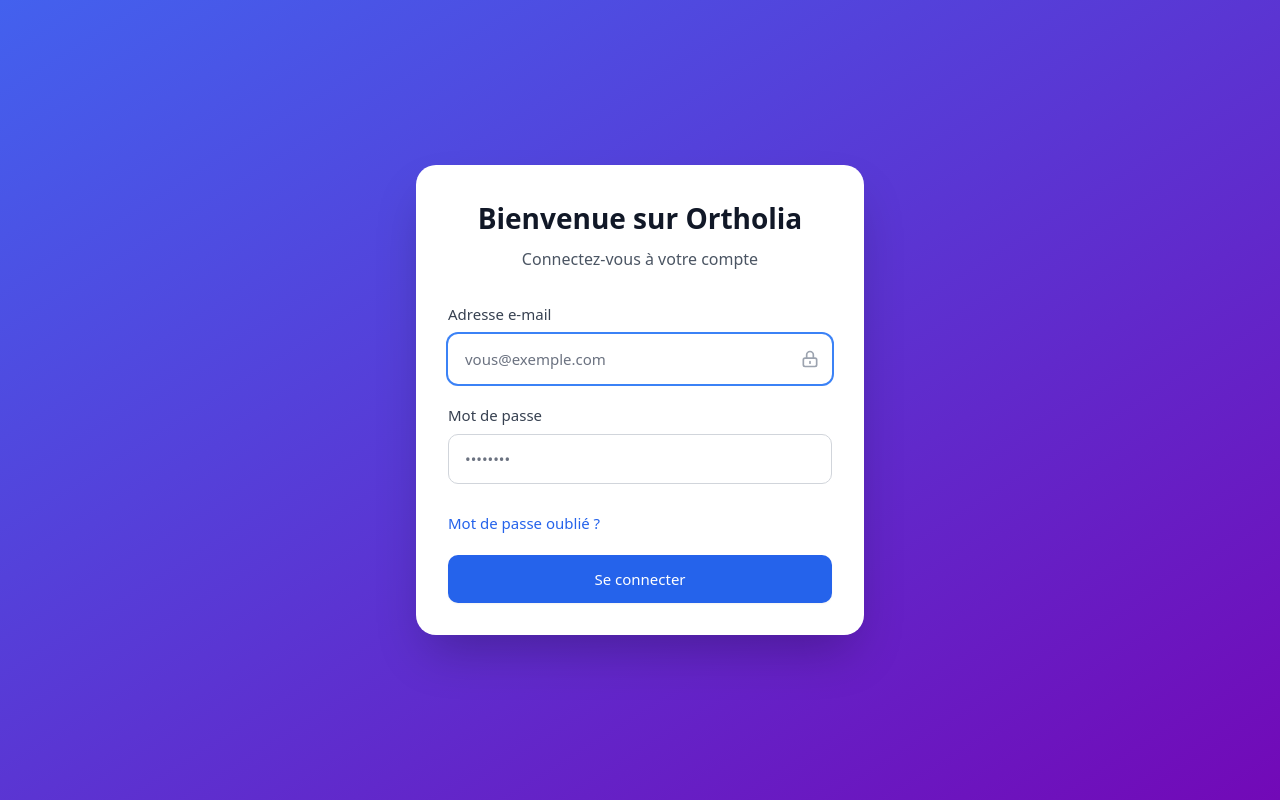
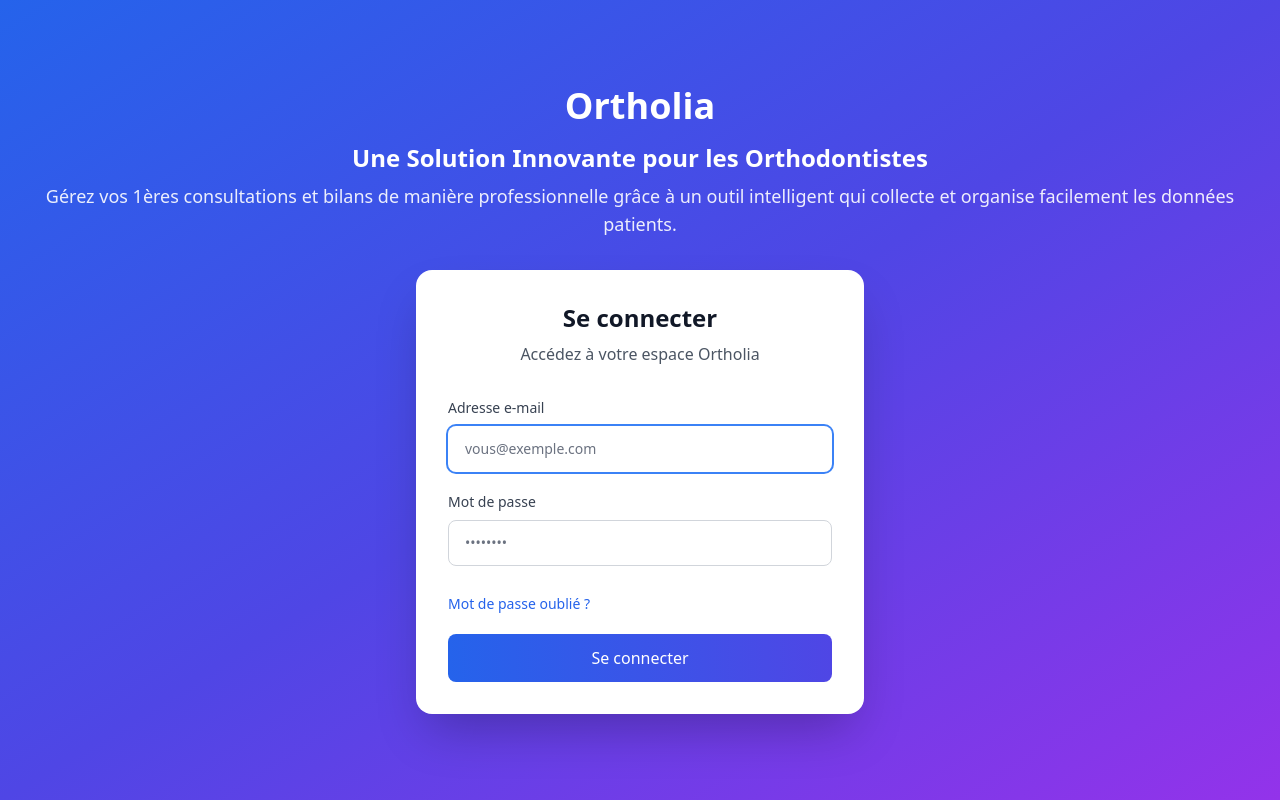
Before and after one commit to JLocenti/ortholiav2, a React (Vite) app: page /login in a window 1280 px wide. Built offline with nearby package versions, Linux system fonts and the light colour scheme; no server answers; the database is empty.

Commit message:
feat: Amélioration du design de la page de connexion avec un nouveau dégradé et une meilleure mise en page

```diff
--- a/src/pages/Login.tsx
+++ b/src/pages/Login.tsx
@@ -39,11 +39,19 @@ export default function Login() {
   };
 
   return (
-    <div className="min-h-screen bg-gradient-to-br from-[#4361ee] to-[#7209b7] flex items-center justify-center p-4">
-      <div className="bg-white rounded-[20px] shadow-2xl w-full max-w-md p-8">
+    <div className="min-h-screen bg-gradient-to-br from-blue-600 via-indigo-600 to-purple-600 flex flex-col items-center justify-center p-4">
+      {/* Logo et Titre */}
+      <div className="text-center text-white mb-8">
+        <h1 className="text-4xl font-bold mb-4">Ortholia</h1>
+        <h2 className="text-2xl font-semibold mb-2">Une Solution Innovante pour les Orthodontistes</h2>
+        <p className="text-lg opacity-90">Gérez vos 1ères consultations et bilans de manière professionnelle grâce à un outil intelligent qui collecte et organise facilement les données patients.</p>
+      </div>
+
+      {/* Carte de connexion */}
+      <div className="bg-white rounded-2xl shadow-2xl w-full max-w-md p-8">
         <div className="text-center mb-8">
-          <h2 className="text-[28px] font-bold text-gray-900 mb-2">Bienvenue sur Ortholia</h2>
-          <p className="text-gray-600">Connectez-vous à votre compte</p>
+          <h3 className="text-2xl font-bold text-gray-900 mb-2">Se connecter</h3>
+          <p className="text-gray-600">Accédez à votre espace Ortholia</p>
         </div>
 
         {error && (
@@ -60,31 +68,22 @@ export default function Login() {
 
         <form onSubmit={handleSubmit} className="space-y-5">
           <div>
-            <label className="block text-[15px] text-gray-700 mb-2">
+            <label className="block text-sm font-medium text-gray-700 mb-2">
               Adresse e-mail
             </label>
-            <div className="relative">
             <input
               ref={emailInputRef}
               type="email"
               required
               value={email}
               onChange={(e) => setEmail(e.target.value)}
-                className="block w-full px-4 py-3 border border-gray-300 rounded-[10px] focus:ring-2 focus:ring-blue-500 focus:border-transparent text-gray-900 text-[15px]"
+              className="block w-full px-4 py-3 border border-gray-300 rounded-lg focus:ring-2 focus:ring-blue-500 focus:border-transparent text-gray-900 text-sm transition-all duration-200"
               placeholder="vous@exemple.com"
             />
-              <div className="absolute inset-y-0 right-0 flex items-center pr-3">
-                <span className="text-gray-400">
-                  <svg className="h-5 w-5" fill="none" viewBox="0 0 24 24" stroke="currentColor">
-                    <path strokeLinecap="round" strokeLinejoin="round" strokeWidth={2} d="M12 15v2m-6 4h12a2 2 0 002-2v-6a2 2 0 00-2-2H6a2 2 0 00-2 2v6a2 2 0 002 2zm10-10V7a4 4 0 00-8 0v4h8z" />
-                  </svg>
-                </span>
-              </div>
-            </div>
           </div>
 
           <div>
-            <label className="block text-[15px] text-gray-700 mb-2">
+            <label className="block text-sm font-medium text-gray-700 mb-2">
               Mot de passe
             </label>
             <input
@@ -92,7 +91,7 @@ export default function Login() {
               required
               value={password}
               onChange={(e) => setPassword(e.target.value)}
-              className="block w-full px-4 py-3 border border-gray-300 rounded-[10px] focus:ring-2 focus:ring-blue-500 focus:border-transparent text-gray-900 text-[15px]"
+              className="block w-full px-4 py-3 border border-gray-300 rounded-lg focus:ring-2 focus:ring-blue-500 focus:border-transparent text-gray-900 text-sm transition-all duration-200"
               placeholder="••••••••"
             />
           </div>
@@ -101,7 +100,7 @@ export default function Login() {
             <button
               type="button"
               onClick={handleForgotPassword}
-              className="text-[15px] text-blue-600 hover:text-blue-500"
+              className="text-sm text-blue-600 hover:text-blue-800 transition-colors duration-200"
             >
               Mot de passe oublié ?
             </button>
@@ -109,7 +108,7 @@ export default function Login() {
 
           <button
             type="submit"
-            className="w-full flex justify-center py-3 px-4 border border-transparent rounded-[10px] shadow-sm text-[15px] font-medium text-white bg-blue-600 hover:bg-blue-700 focus:outline-none focus:ring-2 focus:ring-offset-2 focus:ring-blue-500 mt-6"
+            className="w-full bg-gradient-to-r from-blue-600 to-indigo-600 text-white py-3 px-4 rounded-lg hover:from-blue-700 hover:to-indigo-700 focus:outline-none focus:ring-2 focus:ring-offset-2 focus:ring-blue-500 transition-all duration-200 font-medium"
           >
             Se connecter
           </button>
```
Lines whose indentation alone changed are shown as unchanged.
